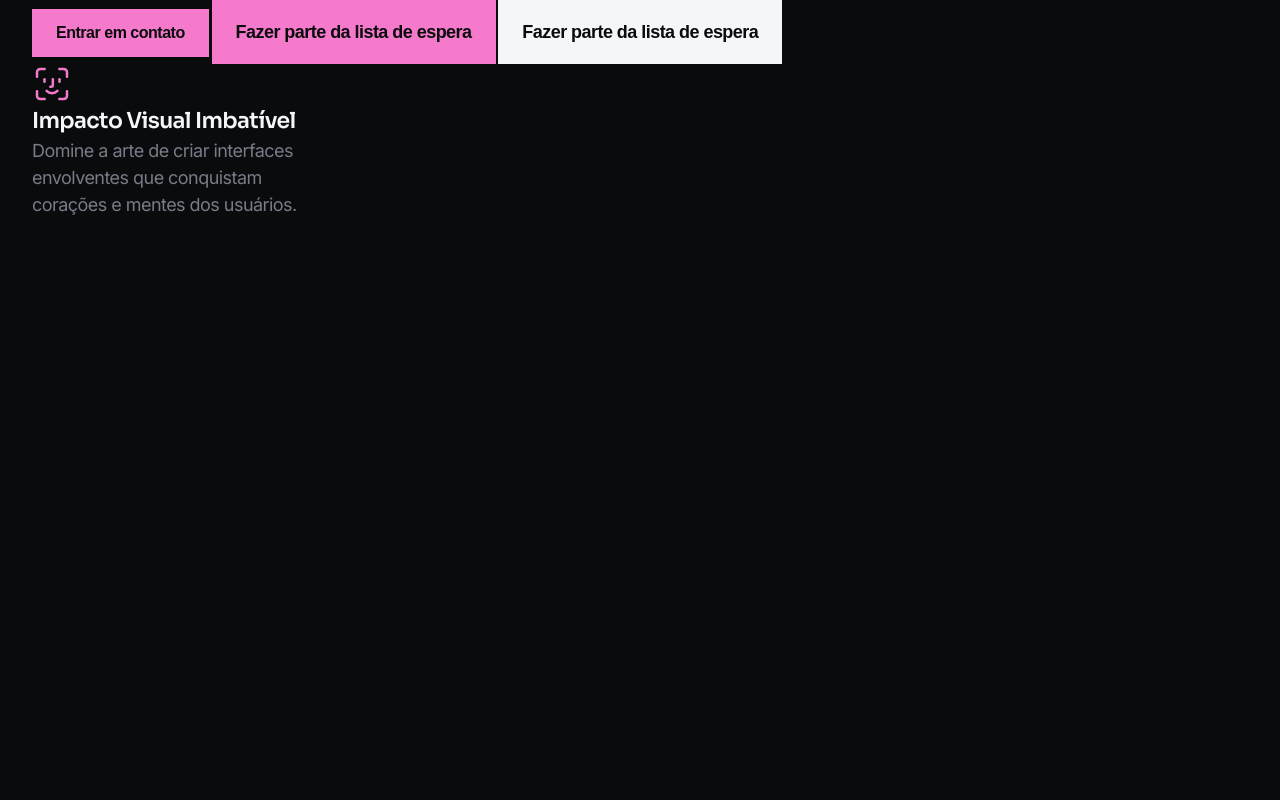
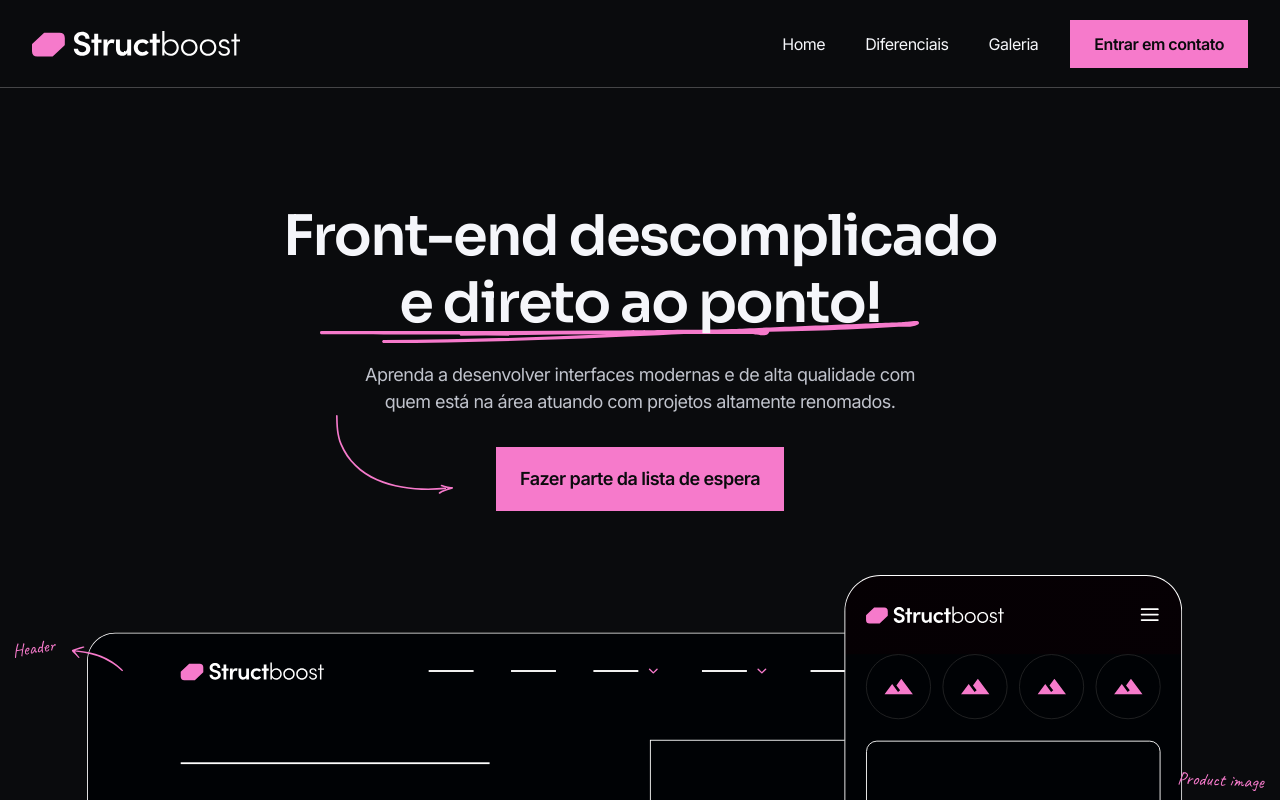
Before and after one commit to thiagorodriguezdev/structboost, a plain HTML site: page index.html in a window 1280 px wide. Shown: the top 800 px of the page. Drawn offline with Linux system fonts and the light colour scheme.

Commit message:
adicionando section hero

```diff
--- /dev/null
+++ b/css/components.css
@@ -0,0 +1,100 @@
+.btn__primary {
+  padding: 1.6rem 2.4rem;
+  background-color: var(--color-pink-10);
+  color: var(--color-gray-900);
+  font-size: 1.6rem;
+  font-weight: 600;
+  line-height: 100%;
+  letter-spacing: -0.48px;
+  transition: background-color .3s ease;
+}
+
+.btn__primary:hover {
+  background-color: var(--color-pink-20);
+}
+
+.btn__primary.lg {
+  padding-block: 2.3rem;
+  padding-inline: 2.4rem;
+  letter-spacing: -0.054rem;
+  font-size: 1.8rem;
+}
+
+.btn__primary.white {
+  background-color: var(--color-gray-100);
+
+}
+
+.btn__primary.white:hover {
+  background-color: var(--color-gray-200);
+}
+
+.item-digital {
+  flex: 1;
+  max-width: 38.4rem;
+}
+
+.item__digital .item__digital-icon {
+  width: 4rem;
+  height: 4rem;
+  display: flex;
+  align-items: center;
+  justify-content: center;
+  margin-bottom: 1.6rem;
+}
+
+
+.item__digital .item__digital-info h6 {
+  letter-spacing: -0.066rem;
+  margin-bottom: .8rem;
+}
+
+.item__digital .item__digital-info p {
+  color: var(--color-gray-600);
+  letter-spacing: -0.054rem;
+}
+
+.card {
+  padding: 2.4rem;
+  border: 0.2rem solid rgba(255, 255, 255, 0.08);
+  background-color: rgba(255, 255, 255, 0.02);
+}
+
+.card .card__tag {
+  display: inline-block;
+  padding: 0.8rem 2.2rem;
+  border-radius: 10rem;
+  background-color: rgba(255, 255, 255, 0.1);
+  color: var(--color-gray-100);
+  font-family: "Sora", sans-serif;
+  font-size: 1.4rem;
+  font-weight: 600;
+  line-height: 100%;
+  letter-spacing: 0.126rem;
+  text-transform: uppercase;
+  margin-bottom: 4.5rem;
+}
+
+.card .card__image {
+  width: 100%;
+  display: flex;
+  justify-content: center;
+  align-items: center;
+  margin-bottom: 6.4rem;
+}
+
+.card .card__text {
+  width: 100%;
+  max-width: 48.2rem;
+}
+
+.card .card__text h6 {
+  margin-bottom: .8rem;
+  letter-spacing: -0.66px;
+}
+
+.card .card__text p {
+  color: var(--color-gray-600);
+  font-size: 1.6rem;
+  letter-spacing: -0.048rem;
+}
--- /dev/null
+++ b/css/grid.css
@@ -0,0 +1,6 @@
+.container {
+  width: 100%;
+  max-width: 124.6rem;
+  margin: 0 auto;
+  padding-inline: 1.5rem;
+}
--- /dev/null
+++ b/css/header.css
@@ -0,0 +1,36 @@
+.header {
+  width: 100%;
+  height: 8.8rem;
+  display: flex;
+  align-items: center;
+  border-bottom: 0.1rem solid rgba(255, 255, 255, 0.24);
+}
+
+.header .container {
+  display: flex;
+  justify-content: space-between;
+  align-items: center;
+}
+
+.header .menu {
+  display: flex;
+  justify-content: center;
+  align-items: center;
+  gap: 3.2rem;
+}
+
+.header .menu ul {
+  display: flex;
+  gap: 4rem;
+}
+
+.header .menu ul li a {
+  color: var(--color-gray-100);
+  font-size: 1.6rem;
+  letter-spacing: -0.048rem;
+  transition: opacity .3s ease;
+}
+
+.header .menu ul li a:hover {
+  opacity: 0.7;
+}
--- a/css/index.css
+++ b/css/index.css
@@ -1,52 +1,74 @@
 @import url(reset.css);
+@import url(grid.css);
 @import url(typograph.css);
 @import url(variables.css);
+@import url(components.css);
+@import url(header.css);
 
-.container {
+.s-hero {
   width: 100%;
-  max-width: 124.6rem;
-  margin: 0 auto;
-  padding-inline: 1.5rem;
+  margin-top: 11.5rem;
+  position: relative;
+  display: flex;
+  flex-direction: column;
+  align-items: center;
 }
 
-.btn-primary {
-  padding: 1.6rem 2.4rem;
+.s-hero::after {
+  content: "";
+  position: absolute;
+  width: 100%;
+  height: 22rem;
   background-color: var(--color-pink-10);
-  color: var(--color-gray-900);
-  font-size: 1.6rem;
-  font-weight: 600;
-  line-height: 100%;
-  letter-spacing: -0.48px;
+  bottom: 0rem;
+  left: 0rem;
+  z-index: -1;
 }
 
-.btn-primary.lg {
-  padding-block: 2.3rem;
-  padding-inline: 2.4rem;
-  letter-spacing: -0.054rem;
-  font-size: 1.8rem;
+.s-hero .s-hero_title {
+  width: 100%;
+  max-width: 71.9rem;
+  text-align: center;
+  margin: 0 auto;
+  position: relative;
+  margin-bottom: 6.4rem;
 }
 
-.btn-primary.white {
-  background-color: var(--color-gray-100);
+.s-hero .s-hero_title h1 {
+  color: var(--color-gray-100);
+  font-family: "Sora", sans-serif;
+  letter-spacing: -0.168rem;
+  margin-bottom: 2.4rem;
+  position: relative;
 }
 
-.s-digital {
+.s-hero .s-hero_title h1::before {
+  content: "";
+  position: absolute;
+  background: url(../img/detalhe.svg) no-repeat center center;
   width: 100%;
-  max-width: 38.4rem;
+  max-width: 59.9rem;
+  height: 2.2rem;
+  left: 3.9rem;
+  top: 11.8rem;
+  z-index: -1;
 }
 
-.s-digital .digital-text {
-  max-width: 27.4rem;
+.s-hero .s-hero_title p {
+  max-width: 55.6rem;
+  margin: 0 auto;
+  color: var(--color-gray-300);
+  font-size: 1.8rem;
+  letter-spacing: -0.054rem;
+  margin-bottom: 3.2rem;
 }
 
-.s-digital .digital-text h6 {
-  color: var(--color-gray-100);
-  font-weight: 600;
-  line-height: 150%;
-  letter-spacing: -0.066rem;
+.s-hero .s-hero_title .arrow-button {
+  position: absolute;
+  bottom: 1.7rem;
+  left: 5.5rem;
 }
 
-.s-digital .digital-text p {
-  color: var(--color-gray-600);
-  letter-spacing: -0.54px;
+.s-hero .s-hero_image {
+  padding: 0 1.5rem;
 }
--- a/css/reset.css
+++ b/css/reset.css
@@ -2,11 +2,12 @@
   margin: 0;
   padding: 0;
   box-sizing: border-box;
+  -webkit-font-smoothing: antialiased;
+  font-family: "Inter", sans-serif;
 }
 
 html {
   font-size: 62.5%;
-  font-family: "Inter", sans-serif;
   color: var(--color-gray-100);
 }
 
--- a/index.html
+++ b/index.html
@@ -14,27 +14,45 @@
 </head>
 
 <body>
-  <div class="container">
-    <button class="btn-primary">
-      Entrar em contato
-    </button>
-    <button class="btn-primary lg">
-      Fazer parte da lista de espera
-    </button>
-    <button class="btn-primary white lg">
-      Fazer parte da lista de espera
-    </button>
+  <header class="header">
+    <div class="container">
+      <div>
+        <a href="index.html"><img src="img/logo.svg" alt="Logo Structboost" title="Logo Structboost">
+        </a>
+      </div>
+      <nav class="menu">
+        <ul>
+          <li>
+            <a href="#">Home</a>
+          </li>
+          <li>
+            <a href="#">Diferenciais</a>
+          </li>
+          <li>
+            <a href="#">Galeria</a>
+          </li>
+        </ul>
+        <button class="btn__primary">
+          Entrar em contato
+        </button>
+      </nav>
+    </div>
+  </header>
 
-    <div class="s-digital">
-      <div class="icon">
-        <img src="./img/icon-impacto.svg" alt="">
-      </div>
-      <div class="digital-text">
-        <h6>Impacto Visual Imbatível</h6>
-        <p>Domine a arte de criar interfaces envolventes que conquistam corações e mentes dos usuários.</p>
+  <section class="s-hero">
+    <div class="container">
+      <div class="s-hero_title">
+        <h1>Front-end descomplicado e direto ao ponto!</h1>
+        <p>Aprenda a desenvolver interfaces modernas e de alta qualidade com quem está na área atuando com projetos
+          altamente renomados.</p>
+        <button class="btn__primary lg">
+          Fazer parte da lista de espera
+        </button>
+        <img class="arrow-button" src="./img/arrow-button.svg" alt="">
       </div>
     </div>
-  </div>
+    <img class="s-hero_image" src="./img/desktop-image.svg" alt="">
+  </section>
 </body>
 
 </html>
```
Also changed, not shown: components.html (added, +50 -0 lines), img/arrow-button.svg (added), img/desktop-image.svg (added), img/detalhe.svg (added), img/icon-navegabilidade.svg (added), img/icon-performance.svg (added), img/image-digital.svg (added), img/logo.svg (added).
